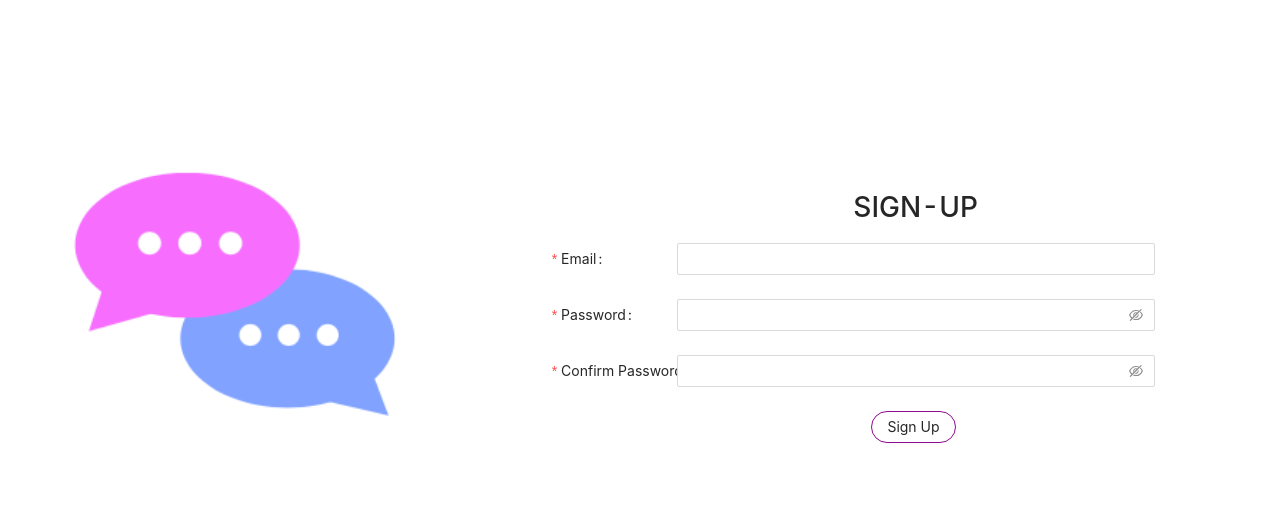
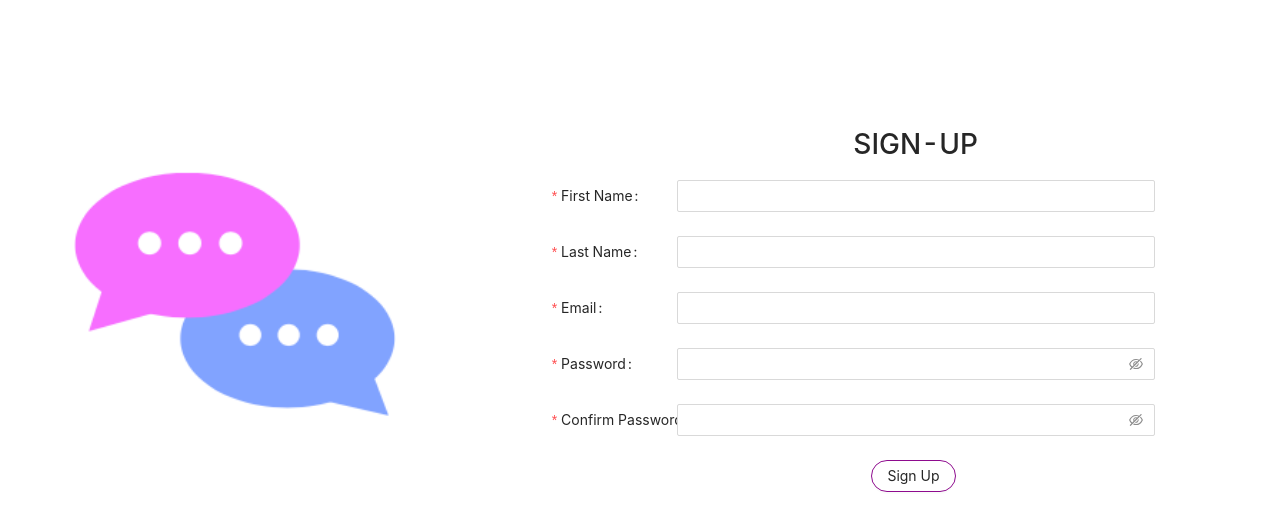
Before and after one commit to Laughing6901/BookSellingWebApp, a React (Create React App) app in the folder Frontend/: page /sign-up in a window 1280 px wide. Shown: the top 530 px of the page. Built offline with nearby package versions, Linux system fonts and the light colour scheme.

Commit message:
add sign up information

```diff
--- a/Frontend/src/Signup/index.js
+++ b/Frontend/src/Signup/index.js
@@ -28,6 +28,30 @@ export default function Signup() {
               }}
               labelAlign='left'
             >
+              <Form.Item
+                label='First Name'
+                name='firstName'
+                rules={[
+                  {
+                    required: true,
+                    message: 'Please input first name'
+                  }
+                ]}
+              >
+                <Input/>
+              </Form.Item>
+              <Form.Item
+                label='Last Name'
+                name='lastName'
+                rules={[
+                  {
+                    required: true,
+                    message: 'Please input last name'
+                  }
+                ]}
+              >
+                <Input/>
+              </Form.Item>
               <Form.Item
                 label='Email'
                 name='email'
--- a/Frontend/src/Signup/style.css
+++ b/Frontend/src/Signup/style.css
@@ -12,7 +12,7 @@
     margin-left: 125px;
 }
 .signupCol{
-    margin-top: 185px;
+    margin-top: 122px;
 }
 .signupCol h1{
     margin-left: 50%;
```
